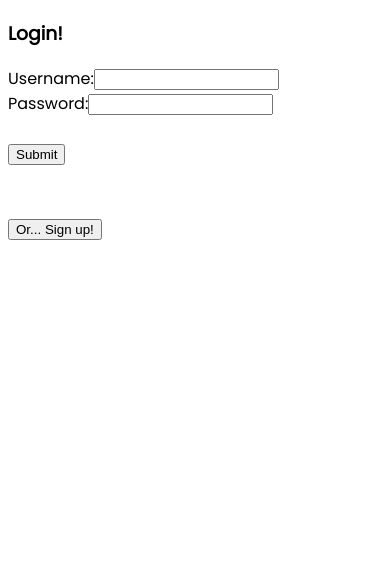
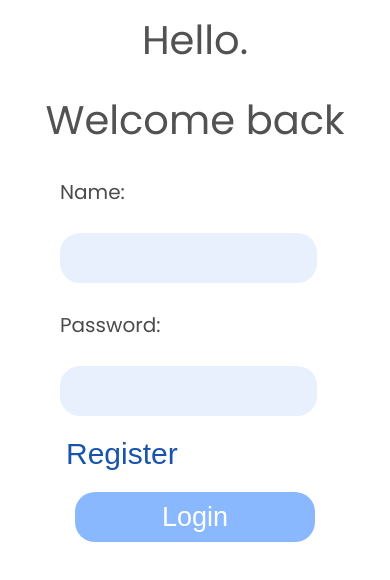
Before and after one commit to ViktoriiaBeznisko/wish_list_frontend, a React (Create React App) app: page /login in a window 390 px wide. Shown: the top 580 px of the page. Built offline with nearby package versions, Linux system fonts and the light colour scheme; no server answers.

Commit message:
martch update

```diff
--- a/package.json
+++ b/package.json
@@ -14,6 +14,7 @@
     "react-router-dom": "^5.2.0",
     "react-scripts": "4.0.1",
     "redux": "^4.0.5",
+    "redux-form": "^8.3.7",
     "redux-thunk": "^2.3.0",
     "web-vitals": "^0.2.4"
   },
--- a/src/components/authentication/Login.js
+++ b/src/components/authentication/Login.js
@@ -1,57 +1,76 @@
 import React from 'react'
 import { connect } from 'react-redux'
-import { toggleSignup, handleLoginFormChange, sendSignup, sendLogin } from '../../redux/actionCreators'
-
+import { toggleSignup, handleLoginFormChange, sendSignup, sendLogin ,setWishLists} from '../../redux/actionCreators'
+import {Redirect} from 'react-router-dom';
+import classes from './Login.module.css';
 const Login = (props) => {
   const { signup, toggleSignup, form, handleLoginFormChange, sendSignup, sendLogin } = props
   const { username, password, passwordConfirmation } = form
-
+  console.log(props)
+  if (props.username){
+    console.log('HERE')
+    return <Redirect to={'/wish_lists'}/>
+  }
   const onSubmit = (e) => {
     e.preventDefault()
     if (signup){
       if (password == passwordConfirmation){
         sendSignup({username: username, password: password})
-      } else {
-        alert("Passwords don't match!")
       }
-    } else {
+    }
+    else {
       sendLogin({username: username, password: password})
     }
   }
-
+  const toggle  = (e) => {
+    e.preventDefault()
+    toggleSignup()
+  }
+  // <form onSubmit={props.handleSubmit}>
+  //   <div className={classes.loginBlock}>
+  //     <h4 className={classes.inputTitle}>Email</h4>
+  //     <Field type="text"  component={Input} name='email'
+  //            validate={email_login_val} className={classes.input} autoComplete={'off'} /><br />
+  //
+  //     <h4 className={classes.inputTitle}>Password</h4>
+  //     <Field type="password" placeholder='password' component={Input}
+  //            name='password' validate={password_login_val} className={classes.input} autoComplete={'off'}  /><br />
+  //   </div>
+  //   <div className={props.error ? classes.error : classes.hidden}>
+  //     <span>{props.error}</span>
+  //   </div>
+  //
+  //   <button className={classes.loginButton}>Login</button>
+  // </form>
   return(
     <>
-      <h3>{signup ? "Sign up!" : "Login!"} </h3>
-      <form onSubmit={ onSubmit }>
-        <label>
-          Username:
-          <input type="text" name="username" value={username} onChange={handleLoginFormChange} />
-        </label><br/>
-        <label>
-          Password:
-          <input type="password" name="password" value={password} onChange={handleLoginFormChange} />
-        </label><br/>
-        {signup &&
-          <>
-            <label>
-              Password Confirmation:
-              <input type="password" name="passwordConfirmation" value={passwordConfirmation} onChange={handleLoginFormChange} />
-            </label>
-          </>
-        }
-        <br/>
-        <input type="submit" value="Submit" />
+      <form onSubmit={ onSubmit } className={classes.main}>
+        <h2 className={classes.title+' '+classes.titleFirst}>{!signup ? 'Hello.' : null}</h2>
+        <h2 className={classes.title}>{!signup ? 'Welcome back' : 'Register'}</h2>
+        <div className={classes.loginBlock}>
+          <h4 className={classes.inputTitle}>Name:</h4>
+          <input type="text" name="username" value={username} onChange={handleLoginFormChange} className={classes.input} autoComplete={'off'}  />
+          <h4 className={classes.inputTitle}>Password:</h4>
+          <input type="password" name="password" value={password} onChange={handleLoginFormChange} className={classes.input} autoComplete={'off'} />
+          {signup && <h4 className={classes.inputTitle}> Password Confirmation:</h4>}
+          {signup &&
+          <input type="password" name="passwordConfirmation"
+                                          value={passwordConfirmation} onChange={handleLoginFormChange}
+                                          className={classes.input} autoComplete={'off'}/>}
+          <button onClick={toggle} className={classes.orSignUp}>{signup ? "Login" : "Register"}</button>
+          <input type="submit" value={!signup ? "Login" : "Register"} className={!signup ? classes.loginButton : classes.registerButton} />
+        </div>
       </form>
       <br/>
       <br/>
-      <button onClick={toggleSignup}>Or... {signup ? "Login!" : "Sign up!"}</button>
     </>
   )
 }
 
 const mapStateToProps = (state) => ({
   signup: state.user.signup,
-  form: state.user.loginForm
+  form: state.user.loginForm,
+  username : state.user.username
 })
 
-export default connect(mapStateToProps, { toggleSignup, handleLoginFormChange, sendSignup, sendLogin })(Login)
+export default connect(mapStateToProps, { toggleSignup, handleLoginFormChange, sendSignup, sendLogin ,setWishLists})(Login)
--- /dev/null
+++ b/src/components/authentication/Login.module.css
@@ -0,0 +1,196 @@
+
+.input,.loginButton,.registerButton{
+    border: none;
+    outline: none;
+    background: #EDEDED;
+    border-radius: 20px;
+    width: 95%;
+    height: 81px;
+    font-size: 30px;
+    color: #7E7E7E;
+    padding-left: 27px;
+}
+.inputTitle{
+    color: #4B4B4B;
+    font-size: 30px;
+    font-weight: normal;
+}
+.title{
+    text-align: center;
+    color: #525252;
+    font-size: 70px;
+    margin: 20px;
+    font-weight: normal;
+}
+.loginButton,.registerButton{
+    color: white;
+    background: #89B8FF;
+    /*margin: 0 auto;*/
+    display: block;
+    padding: 0;
+    transition-property: background-color;
+    transition-duration: 0.5s;
+
+}
+.input::placeholder{
+    color:rgba(192, 192, 192, 1);
+}
+.loginButton:hover{
+    background: rgba(72, 141, 243, 1);
+}
+.loginBlock{
+    margin: 0 auto;
+    margin-bottom: 85px;
+    width: 567px;
+}
+.input{
+    background : #E8F0FE;
+    box-sizing: border-box;
+
+}
+.back{
+    margin-top: 21px;
+    margin-bottom: 21px;
+    color : #1954AC;
+    font-size: 30px;
+    text-decoration: none;
+    display: block;
+    margin-left: 15px;
+}
+.error{
+
+    font-size: 27px;
+    color : #DC1919;
+    text-align: center;
+    display: block;
+    margin: 0 auto;
+    margin-top: 15px;
+}
+.registerButton{
+    background : #715B76;
+}
+.registerButton:hover{
+    background: rgba(201, 87, 227, 1);
+}
+.openMain{
+    animation: open 1s;
+}
+.closeMain{
+    animation: close 1s;
+}
+@keyframes open {
+    0%{
+        opacity: 0;
+    }
+    100%{
+        opacity: 1;
+    }
+}
+@keyframes close {
+    0%{
+        opacity: 1;
+    }
+    100%{
+        opacity: 0;
+    }
+}
+.orSignUp{
+    margin-top: 20px;
+    margin-bottom: 20px;
+    color : #1954AC;
+    font-size: 30px;
+    border: none;
+    outline: none;
+    cursor: pointer;
+    background: transparent;
+}
+@media (max-width: 1388px){
+    .input{
+        font-size: 25px;
+    }
+}
+@media (max-width: 1196px) {
+    .inputTitle{
+        font-size: 25px;
+    }
+    .loginBlock{
+        margin-top: 25px;
+        margin-bottom: 40px;
+    }
+    .input{
+        font-size: 20px;
+        height: 71px;
+    }
+    .title{
+        font-size: 50px;
+    }
+}
+@media (max-width: 950px) {
+    .loginBlock{
+        width: 50%;
+    }
+    .loginButton,.registerButton{
+        height: 60px;
+    }
+    .titleFirst{
+        margin-top: 90px;
+    }
+}
+/*@media (max-width: 766px) {*/
+/*    .input{*/
+/*        width: 363px;*/
+/*    }*/
+/*}*/
+@media (max-width: 600px) {
+    .input{
+        font-size: 17px;
+        /*height: 60px;*/
+
+    }
+    .title{
+        font-size: 40px;
+    }
+    /*.loginButton{*/
+    /*    width: 50%;*/
+    /*}*/
+}
+@media (max-width: 513px) {
+    .loginBlock{
+        margin-top: 20px;
+        margin-bottom: 20px;
+        width: 60%;
+    }
+    .titleFirst{
+        margin-top: 50px;
+    }
+    .loginButton,.registerButton{
+        height: 50px;
+        font-size: 27px;
+        /*width: 60%;*/
+    }
+    .input{
+        /*font-size: 14px;*/
+        height: 50px;
+    }
+    .inputTitle{
+        font-size: 20px;
+    }
+}
+@media (max-width: 454px) {
+    .loginBlock,.registerButton{
+        width: 270px;
+    }
+    .loginButton{
+        width: 240px;
+        margin: 0 auto;
+    }
+    .title{
+        /*font-size: 35px;*/
+    }
+    .titleFirst{
+        margin-top: 10px;
+    }
+    .back{
+        font-size: 20px;
+    }
+}
--- a/src/components/wish/WishForm.js
+++ b/src/components/wish/WishForm.js
@@ -91,5 +91,7 @@ function WishForm(props) {
 }
 
 
+
+
 // export default connect(mapStateToProps, { submitWishList, wishListChange, setWishLists, unsetWishList, setSelectedWishlists, updateWishList, deleteWishList, submitWish, wishChange, setWishes, setSelectedWish, updateWish, deleteWish, unsetWish })(WishForm)
 export default WishForm;
--- a/src/index.js
+++ b/src/index.js
@@ -16,6 +16,8 @@ import { BrowserRouter as Router } from 'react-router-dom';
 import { reducer } from './redux/reducer';
 
 
+
+
 const store = createStore(reducer, applyMiddleware(thunk))
 
 ReactDOM.render(
--- a/src/redux/actionCreators.js
+++ b/src/redux/actionCreators.js
@@ -1,4 +1,5 @@
 const API = "http://localhost:3000"
+
 
 // thunk allows us to return a function that takes in the argument of dispatch, instead of a plain object representing the action
 
```
Also changed, not shown: src/App.js (+3 -4 lines), src/redux/reducer.js (line endings or trailing spaces), src/reportWebVitals.js (indentation only), 2 other files (tests, documents, lock files or other folders).
